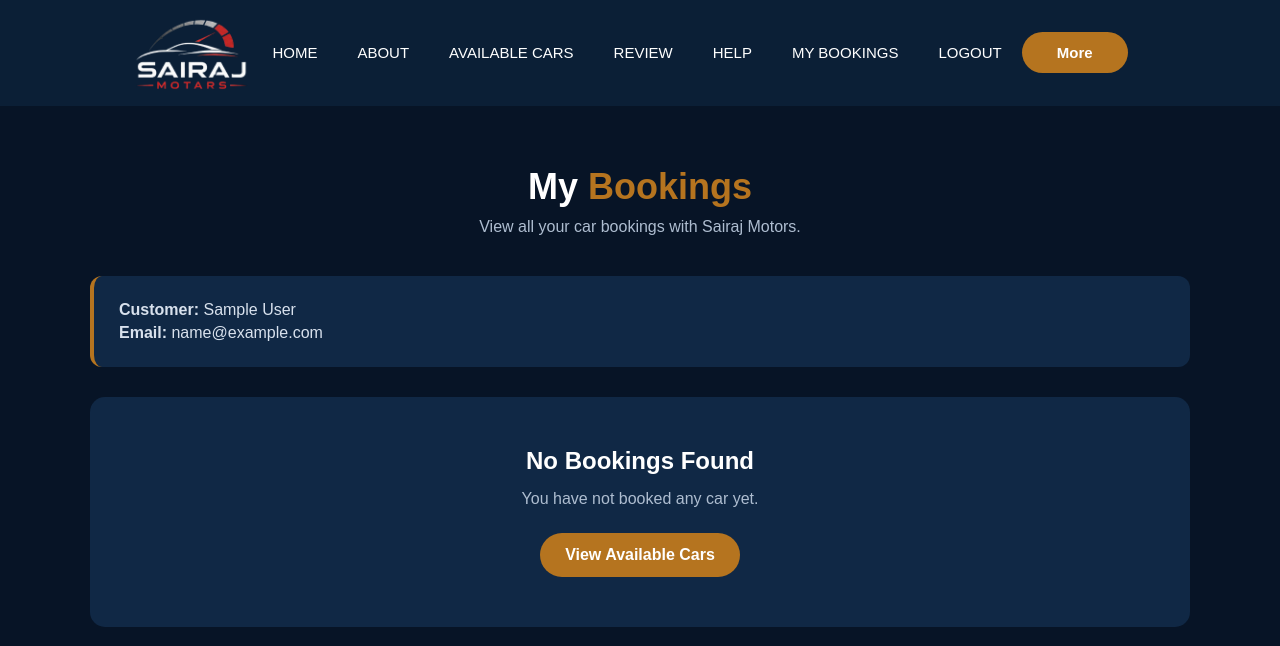
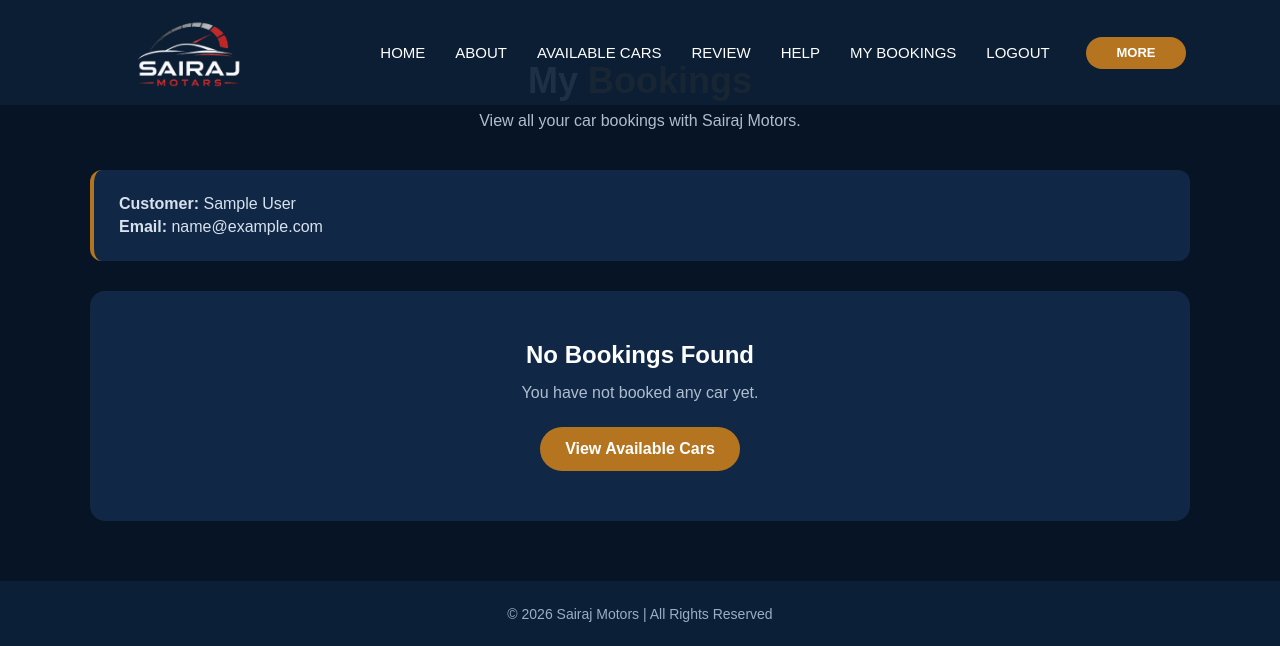
Before and after one commit to sangrampatole313-svg/car-selling-project, a Flask app: page /my-bookings in a window 1280 px wide. Shown: the top 646 px of the page. Run offline with Flask 3, Linux system fonts and the light colour scheme; the visitor is signed in with stand-in values (Sample User, id 1); data that the repository does not hold is empty.

Commit message:
Update my_bookings.html

```diff
--- a/templates/my_bookings.html
+++ b/templates/my_bookings.html
@@ -25,64 +25,138 @@
             color: white;
         }
 
-        /* NAVIGATION */
+        /* ================================
+   NAVIGATION BAR
+================================ */
 
 nav {
-            background: #0b1f36;
-            padding: 15px 8%;
+    position: absolute;
+    top: 0;
+    left: 0;
+    width: 100%;
+    min-height: 105px;
+
+    display: grid;
+    grid-template-columns: 270px 1fr 130px;
+    column-gap: 5px;
+    align-items: center;
+
+    column-gap: 30px;
+
+    padding: 10px 5%;
+
+    background: rgba(11, 31, 54, 0.92);
+
+    z-index:10;
+}
+
+
+/* ================================
+   LOGO
+================================ */
+
+nav .logo {
+    display: flex;
+    align-items: center;
+    margin-left:70px;
+    justify-content: flex-start;
+
+    width: 100px;
+    height: 20px;
+
+    text-decoration: none;
+}
+
+nav .logo img {
+    width: 430px;
+    height: auto;
+
+    max-height: 70px;
+
+    object-fit: contain;
+    display: block;
+}
+
+
+/* ================================
+   NAVIGATION LINKS
+================================ */
+
+nav ul {
+    list-style: none;
 
     display: flex;
-            justify-content: space-between;
+    align-items: center;
+    justify-content: center;
+
+    gap: 30px;
+
+    margin-left:10px;
+    padding: 0;
+
+    white-space: nowrap;
+}
+
+nav ul li {
+    display: flex;
     align-items: center;
 }
 
-        .logo {
-            width: 120px;
-            margin-left: 30px;
-        }
+nav ul li a {
+    color: white;
 
-        .logo img {
-            width: 100%;
-            display: block;
-        }
+    text-decoration: none;
 
-        nav ul {
-            display: flex;
-            align-items: center;
-            list-style: none;
-        }
+    font-size: 15px;
+    font-weight: 330;
 
-        nav ul li {
-            margin: 0 20px;
-        }
+    text-transform: uppercase;
 
-        nav ul li a {
-            font-size: 15px;
-            color: white;
-            text-decoration: none;
-            text-transform: uppercase;
-            transition: 0.3s;
+    transition: all 0.3s ease;
+
+    padding: 20px 0;
 }
 
 nav ul li a:hover {
-            color: #b5741f;
-            border-bottom: 2px solid #b5741f;
+    color: #00c3ff;
+    transform: translateY(-2px);
 }
 
+
+/* ================================
+   MORE BUTTON
+================================ */
+
 nav button {
+    width: 100px;
+    height: 32px;
+
     border: none;
-            padding: 12px 35px;
+
+    padding: 0;
+
     background: #b5741f;
     color: white;
-            font-size: 15px;
+
+    font-size: 13px;
+
+    text-transform: uppercase;
+
     font-weight: 600;
-            border-radius: 2rem;
-            margin-right: 50px;
+
+    border-radius: 30px;
+
     cursor: pointer;
+
+    transition: all 0.3s ease;
 }
 
 nav button:hover {
-            transform: scale(0.95);
+    background: #d18a25;
+
+    transform: translateY(-2px);
+
+    box-shadow: 0 5px 15px rgba(181, 116, 31, 0.4);
 }
 
         /* PAGE */
@@ -260,11 +334,48 @@
             }
 
         }
+        .flash-message {
+    padding: 10px;
+    margin-bottom: 15px;
+    border-radius: 7px;
+    font-size: 14px;
+    font-weight: bold;
+}
+
+.flash-message.success {
+    background: #198754;
+    color: white;
+}
+
+.flash-message.danger {
+    background: #dc3545;
+    color: white;
+}
+
+.flash-message.warning {
+    background: #b5741f;
+    color: white;
+}
 
     </style>
 
 </head>
 <body>
+    <div>{% with messages = get_flashed_messages(with_categories=true) %}
+
+    {% if messages %}
+
+        {% for category, message in messages %}
+
+            <div class="flash-message {{ category }}">
+                {{ message }}
+            </div>
+
+        {% endfor %}
+
+    {% endif %}
+
+{% endwith %}</div>
 <!-- NAVIGATION -->
 <nav>
     <a href="{{ url_for('home') }}" class="logo">
```
Lines whose indentation alone changed are shown as unchanged.
